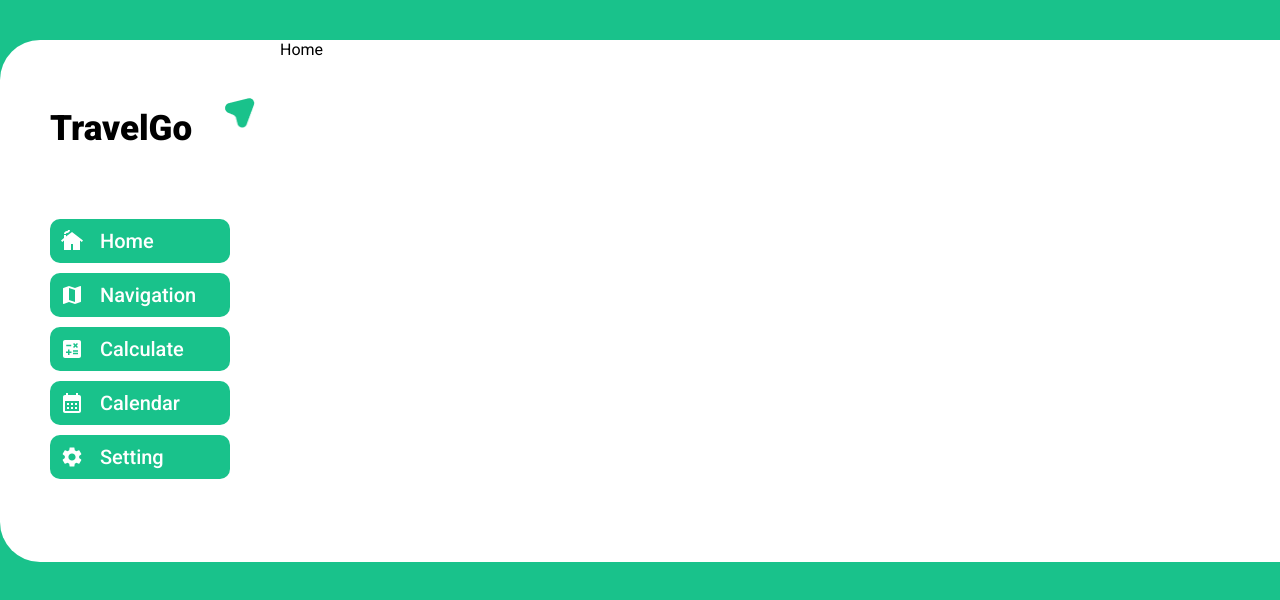
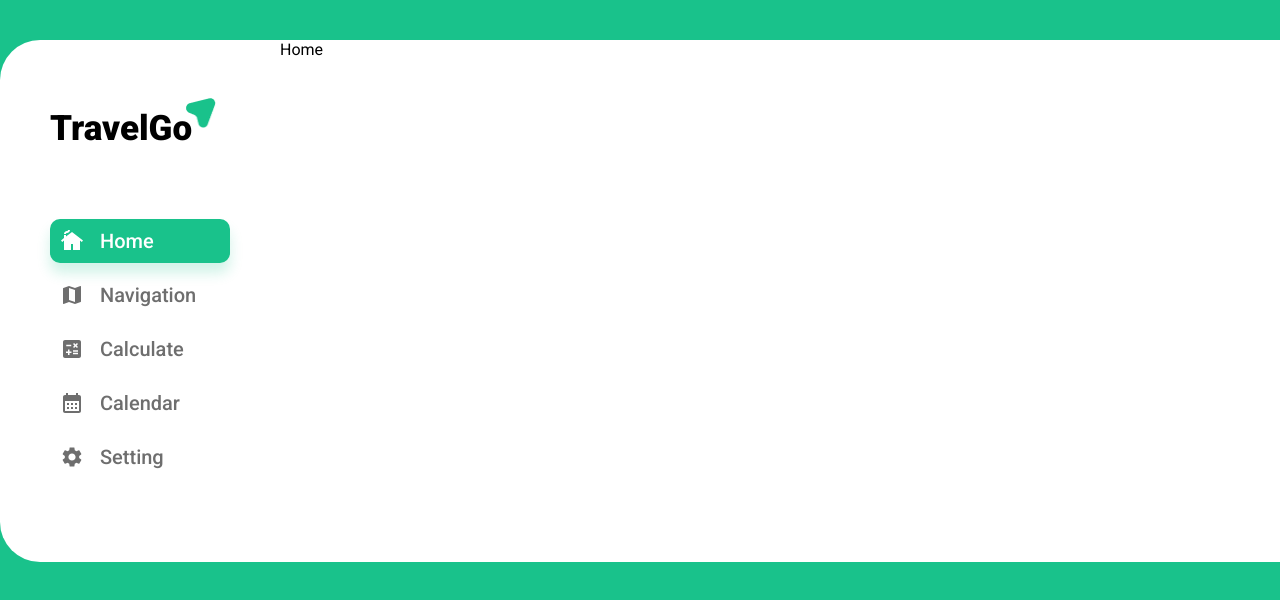
Before and after one commit to Sosisko/travel-app, a React (Create React App) app: page / in a window 1280 px wide. Shown: the top 600 px of the page. Built offline with nearby package versions, Linux system fonts and the light colour scheme.

Commit message:
link_active_finish

```diff
--- a/src/components/Content/Calculate/Calculate.jsx
+++ b/src/components/Content/Calculate/Calculate.jsx
@@ -1,4 +1,4 @@
-import React from "react";
+import React from 'react';
 
 const Calculate = () => {
   return <div>Calculate</div>;
--- a/src/components/Content/Calendar/Calendar.jsx
+++ b/src/components/Content/Calendar/Calendar.jsx
@@ -1,4 +1,4 @@
-import React from "react";
+import React from 'react';
 
 const Calendar = () => {
   return <div>Calendar</div>;
--- a/src/components/Content/Home/Home.jsx
+++ b/src/components/Content/Home/Home.jsx
@@ -1,4 +1,4 @@
-import React from "react";
+import React from 'react';
 
 const Home = () => {
   return <div>Home</div>;
--- a/src/components/Content/Navigation/Navigation.jsx
+++ b/src/components/Content/Navigation/Navigation.jsx
@@ -1,4 +1,4 @@
-import React from "react";
+import React from 'react';
 
 const Navigation = () => {
   return <div>Navigation</div>;
--- a/src/components/Logo/Logo.css
+++ b/src/components/Logo/Logo.css
@@ -9,7 +9,7 @@
 
 .logo_icon {
     position: absolute;
-    right: -25px;
+    right: 14px;
     top: -10px;
     width: 30px;
     height: 30px;
--- a/src/components/Logo/Logo.jsx
+++ b/src/components/Logo/Logo.jsx
@@ -1,12 +1,12 @@
-import React from "react";
-import "./Logo.css";
-import logo from "../../img/logo.png";
+import React from 'react';
+import './Logo.css';
+import logo from '../../img/logo.png';
 
 const Logo = () => {
   return (
     <>
       <h1 className="logo_title">
-        <img className="logo_icon" src={logo}></img>TravelGo
+        <img className="logo_icon" src={logo} alt='logo'></img>TravelGo
       </h1>
     </>
   );
--- a/src/components/Sidebar/Sidebar.css
+++ b/src/components/Sidebar/Sidebar.css
@@ -13,12 +13,16 @@
     padding: 10px;
     min-width: 180px;
     margin-bottom: 10px;
+    border-radius: 10px;
+    font-size: 20px;
+    color: #6E6E6E;
+  }
+
+  .navbar_item.active {
     background: #19C28B;
     color: #fff;
-    border-radius: 10px;
-    font-size: 20px;
+    box-shadow: 0 10px 13px rgba(25, 194, 139, 0.2);
   }
-
  .navbar_icon {
    width: 40px;
    display: flex;
--- a/src/components/Sidebar/Sidebar.jsx
+++ b/src/components/Sidebar/Sidebar.jsx
@@ -1,9 +1,9 @@
-import React from "react";
-import Logo from "../Logo/Logo";
-import { SidebarDate } from "./SidebarData";
-import "./Sidebar.css";
+import React from 'react';
+import Logo from '../Logo/Logo';
+import { SidebarDate } from './SidebarData';
+import './Sidebar.css';
 
-import { BrowserRouter as Router, Routes, Route, Link } from "react-router-dom";
+import { NavLink } from 'react-router-dom';
 
 const Sidebar = () => {
   return (
@@ -13,12 +13,16 @@ const Sidebar = () => {
         <ul className="navbar_items">
           {SidebarDate.map((val, key) => {
             return (
-              <Link to={val.link} style={{ textDecoration: "none" }}>
-                <li className="navbar_item" key={key}>
+              <li>
+                <NavLink  className="navbar_item"
+                  to={val.link}
+                  style={{ textDecoration: 'none' }}
+                  key={key}
+                >
                   <div className="navbar_icon">{val.icon}</div>
                   <div className="navbar_title">{val.title}</div>
-                </li>
-              </Link>
+                </NavLink>
+              </li>
             );
           })}
         </ul>
--- a/src/index.css
+++ b/src/index.css
@@ -10,3 +10,7 @@ body {
   font-family: "Roboto", sans-serif;
   background-color: #19C28B;
 }
+
+li {
+  list-style-type: none;
+}
```
Also changed, not shown: src/components/Content/Content.jsx (+8 -7 lines), src/components/Sidebar/SidebarData.jsx (+5 -4 lines), .prettierrc.json (added).
